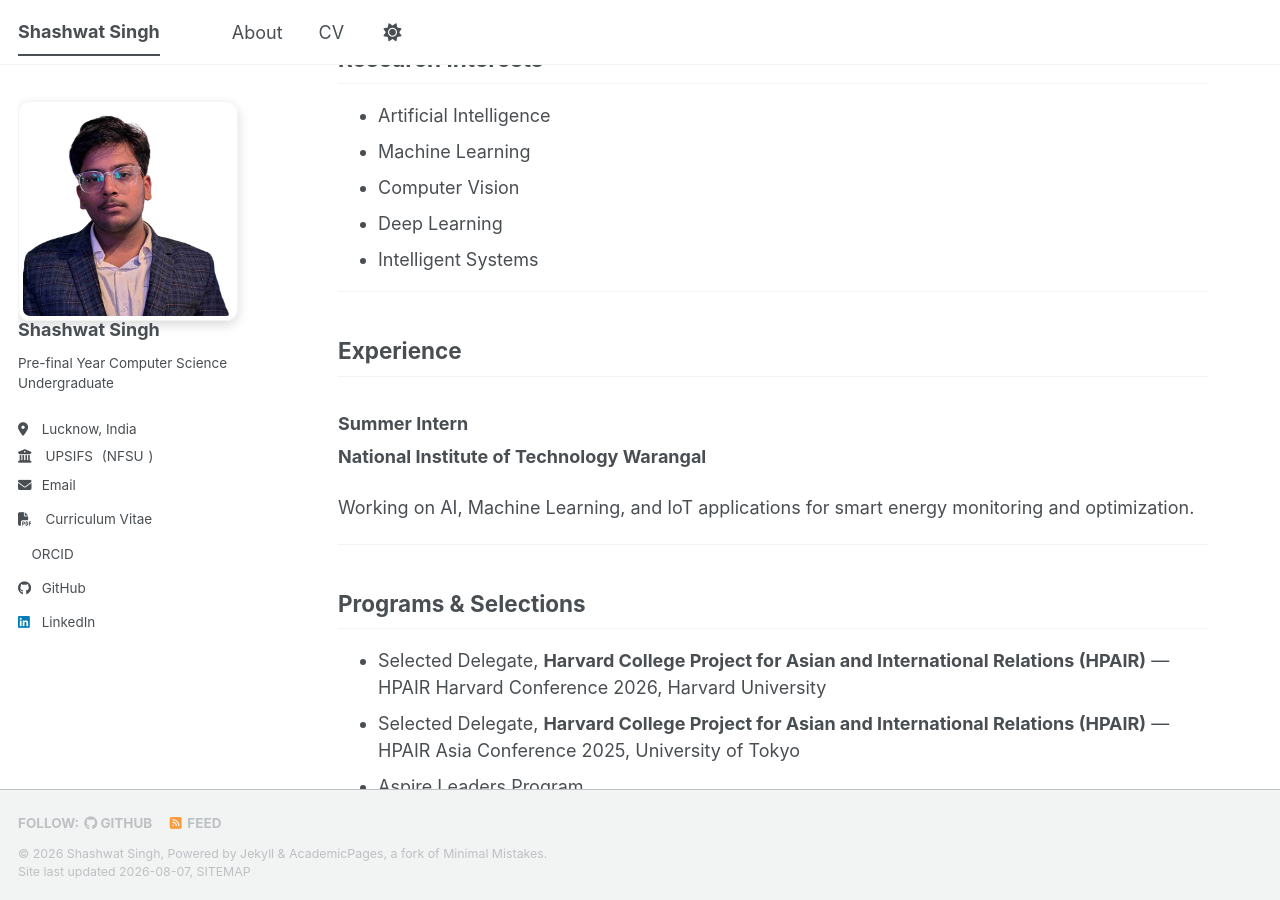
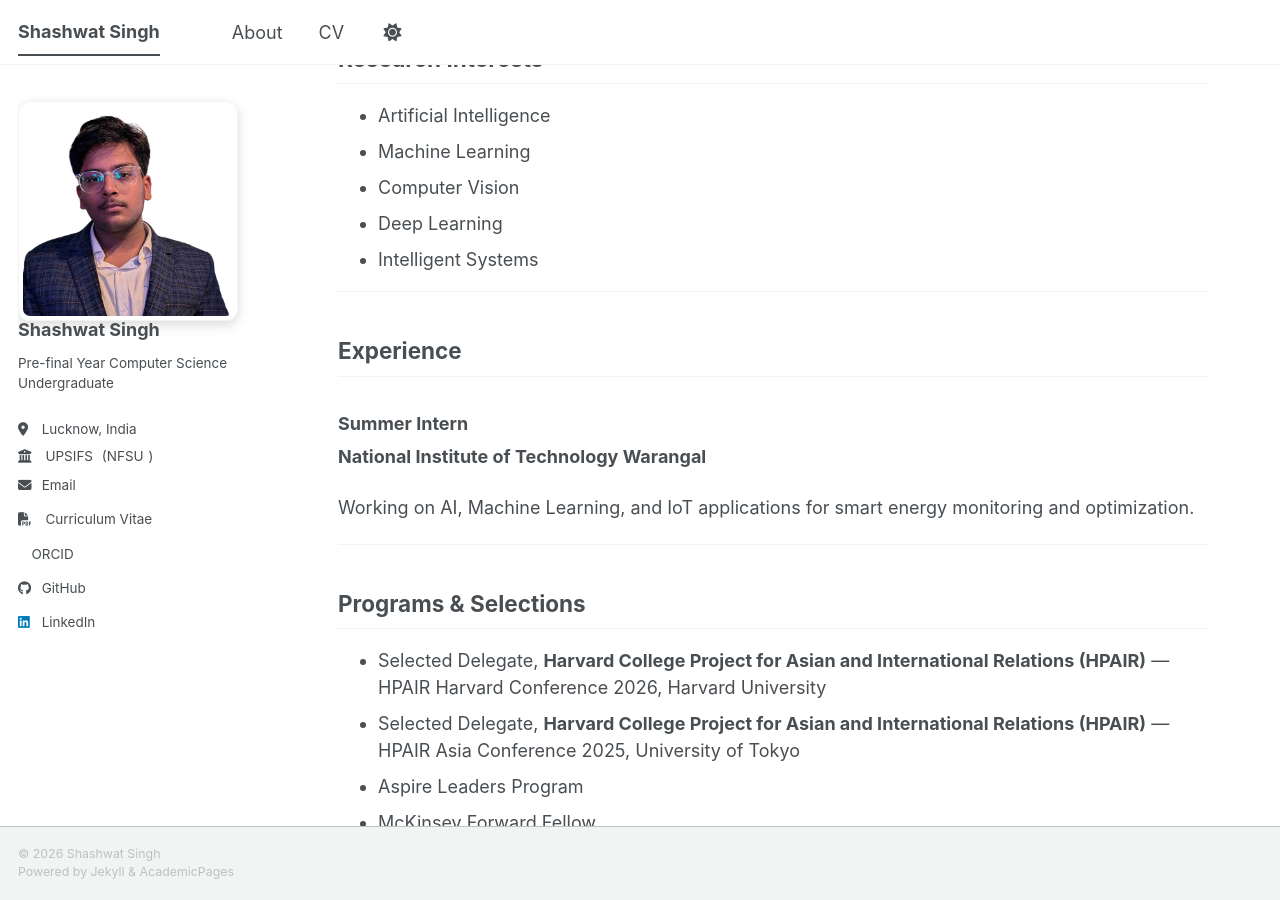
Before and after one commit to shashwht/academic-pages-temp, a Jekyll site: the page built from _pages/about.md, in a window 1280 px wide and 900 px high, scrolled down 529 px. Built offline with Jekyll 4.4.1, drawn with Linux system fonts in a browser that asks for light colours; a style sheet for code colours, icons or effects is not loaded.

Commit message:
Simplify footer by removing social links
Removed social media links and updated copyright notice.

```diff
--- a/_includes/footer.html
+++ b/_includes/footer.html
@@ -1,25 +1,8 @@
 {% include base_path %}
 
-{% if site.author.github or site.author.bitbucket or site.atom_feed.hide != true %}
-<div class="page__footer-follow">
-  <ul class="social-icons">
-    {% if site.data.ui-text[site.locale].follow_label %}
-      <li><strong>{{ site.data.ui-text[site.locale].follow_label }}</strong></li>
-    {% endif %}
-    {% if site.author.github %}
-      <li><a href="https://github.com/{{ site.author.github }}"><i class="fab fa-github" aria-hidden="true"></i> GitHub</a></li>
-    {% endif %}
-    {% if site.author.bitbucket %}
-      <li><a href="https://bitbucket.org/{{ site.author.bitbucket }}"><i class="fab fa-bitbucket" aria-hidden="true"></i> Bitbucket</a></li>
-    {% endif %}
-    {% if site.atom_feed.hide != true %}
-    <li><a href="{% if site.atom_feed.path %}{{ site.atom_feed.path }}{% else %}{{ base_path }}/feed.xml{% endif %}"><i class="fa fa-fw fa-rss-square" aria-hidden="true"></i> {{ site.data.ui-text[site.locale].feed_label | default: "Feed" }}</a></li>
-    {% endif %}
-  </ul>
+<div class="page__footer-copyright">
+  &copy; {{ site.time | date: '%Y' }} {{ site.name | default: site.title }}<br>
+  Powered by
+  <a href="https://jekyllrb.com" rel="nofollow">Jekyll</a> &
+  <a href="https://github.com/academicpages/academicpages.github.io">AcademicPages</a>
 </div>
-{% endif %}
-
-<div class="page__footer-copyright">
-  &copy; {{ site.time | date: '%Y' }} {{ site.name | default: site.title }}, {{ site.data.ui-text[site.locale].powered_by | default: "Powered by" }} <a href="https://jekyllrb.com" rel="nofollow">Jekyll</a> &amp; <a href="https://github.com/academicpages/academicpages.github.io">AcademicPages</a>, a fork of <a href="https://mademistakes.com/work/minimal-mistakes-jekyll-theme/" rel="nofollow">Minimal Mistakes</a>.<br />
-  Site last updated {{ "now" | date: '%Y-%m-%d' }}, <a href="/sitemap/" style="text-transform: uppercase;">{{ site.data.ui-text[site.locale].site_map | default: "Sitemap" }}</a>
-</div>
```
